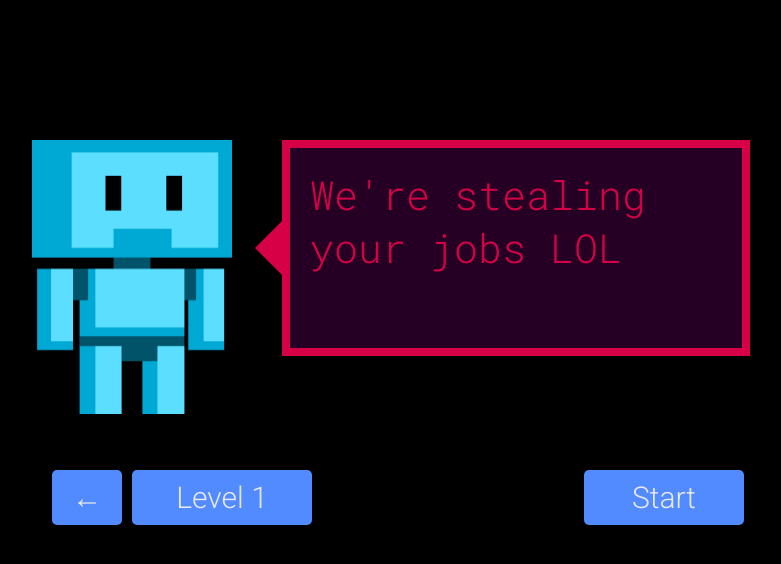
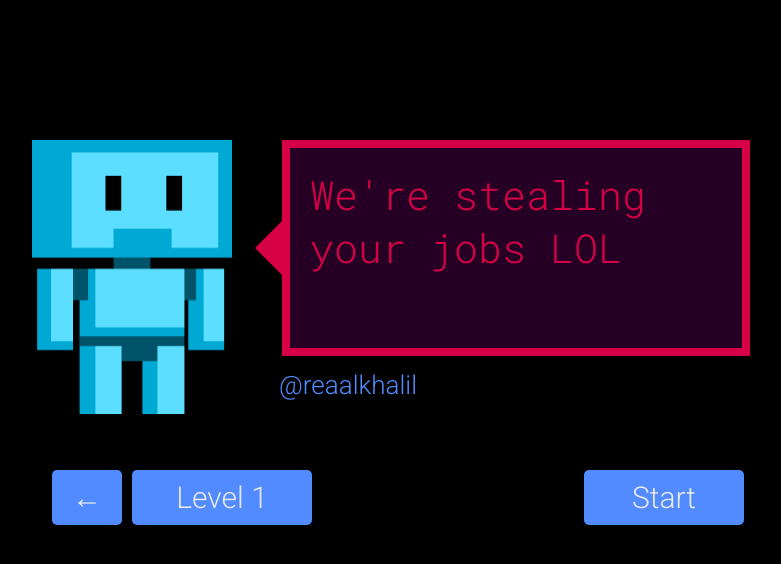
Before and after one commit to reaalkhalil/JSRobot, a plain HTML site: page index.html in a window 1280 px wide. Shown: the whole page, without its empty margins (308-1089 px from the left). Drawn offline with Linux system fonts and the light colour scheme.

Commit message:
add twitter

```diff
--- a/index.html
+++ b/index.html
@@ -50,6 +50,7 @@
       <a class="menubutton prevlevel-menubutton" id="prevlevel">&larr;</a>
       <a class="menubutton level-menubutton" id="level">Level 1</a>
       <a class="menubutton start-menubutton" id="start">Start</a>
+		<a href="http://twitter.com/reaalkhalil" target="_blank" class="twitter">@reaalkhalil</a>
 
     </div>
 
--- a/style.css
+++ b/style.css
@@ -221,6 +221,15 @@ body{
     margin-bottom: 1.5px;
 	 background-color: #00c281;
     box-shadow: 0px 5px 30px rgba(0,0,0,0.3);
+}
+
+#menu .twitter {
+	font-size: 26px;
+	right: calc(50% - 85px);
+	top: calc(30% + 130px);
+   position: absolute;
+	color: #528bff;
+	text-decoration: none;
 }
 
 #instructionsDiv a.show-solution {
```
